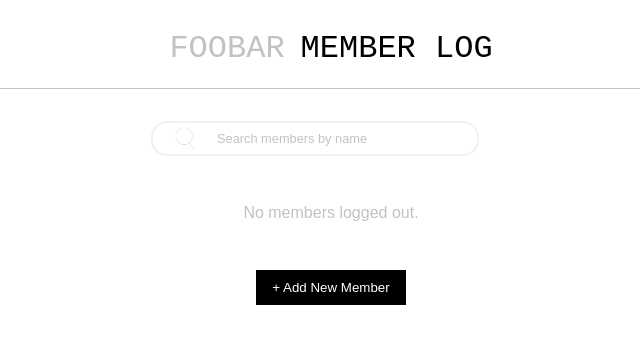
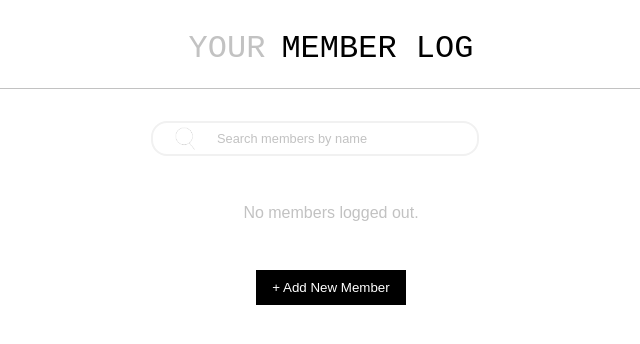
Before and after one commit to neha2117/react-deploy, a React (Create React App) app: page / in a window 1280 px wide. Shown: the top 344 px of the page, without its empty margins (309-949 px from the left). Built offline with nearby package versions, Linux system fonts and the light colour scheme.

Commit message:
header change

```diff
--- a/src/Components/User/user.js
+++ b/src/Components/User/user.js
@@ -131,7 +131,7 @@ class User extends React.Component {
     return (
       <div>
         <div className="header">
-          <span className="header-name">FOOBAR</span>MEMBER LOG
+          <span className="header-name">YOUR</span>MEMBER LOG
         </div>
         <div className="member-search">
           <input
```
